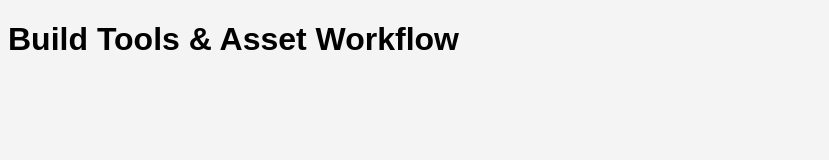
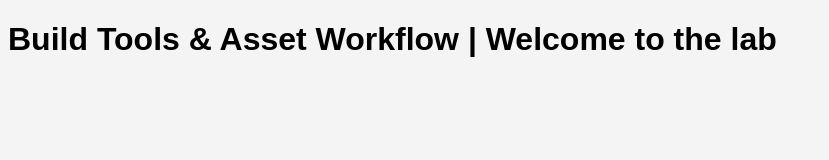
Before and after one commit to danielibarr/week2-git-fundamentals, a website: page src/index.html in a window 1280 px wide. Shown: the whole page, without its empty margins (0-829 px from the left). Drawn offline with Linux system fonts and the light colour scheme.

```diff
--- a/src/index.html
+++ b/src/index.html
@@ -1 +1 @@
-<!DOCTYPE html> <html> <head> <title>Build Tools Lab</title> <link rel="stylesheet" href="style.css"> </head> <body> <h1>Build Tools & Asset Workflow</h1> <script src="script.js"></script> </body> </html>
+<!DOCTYPE html> <html> <head> <title>Build Tools Lab</title> <link rel="stylesheet" href="style.css"> </head> <body> <h1>Build Tools & Asset Workflow | Welcome to the lab</h1> <script src="script.js"></script> </body> </html>
```
